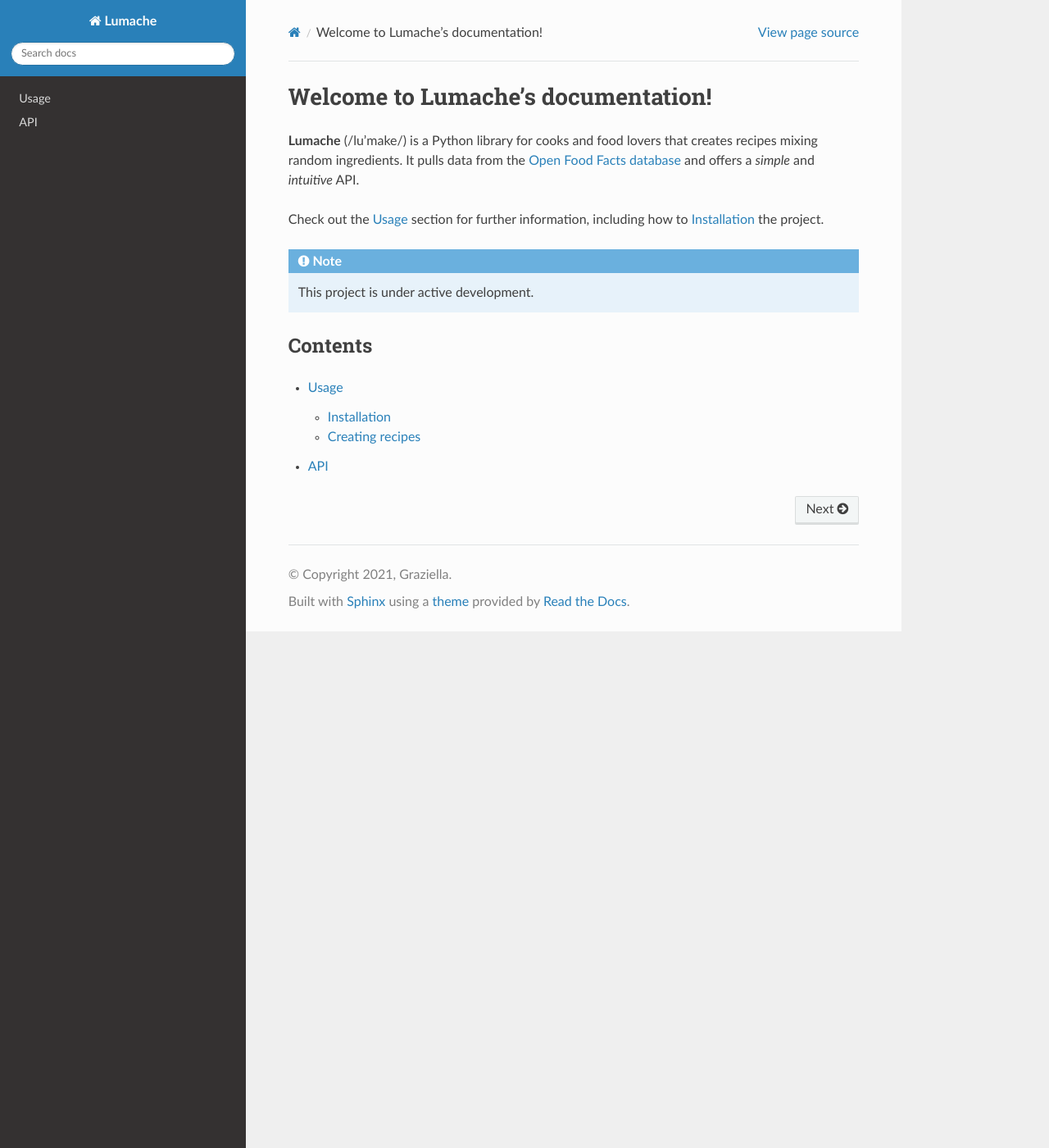
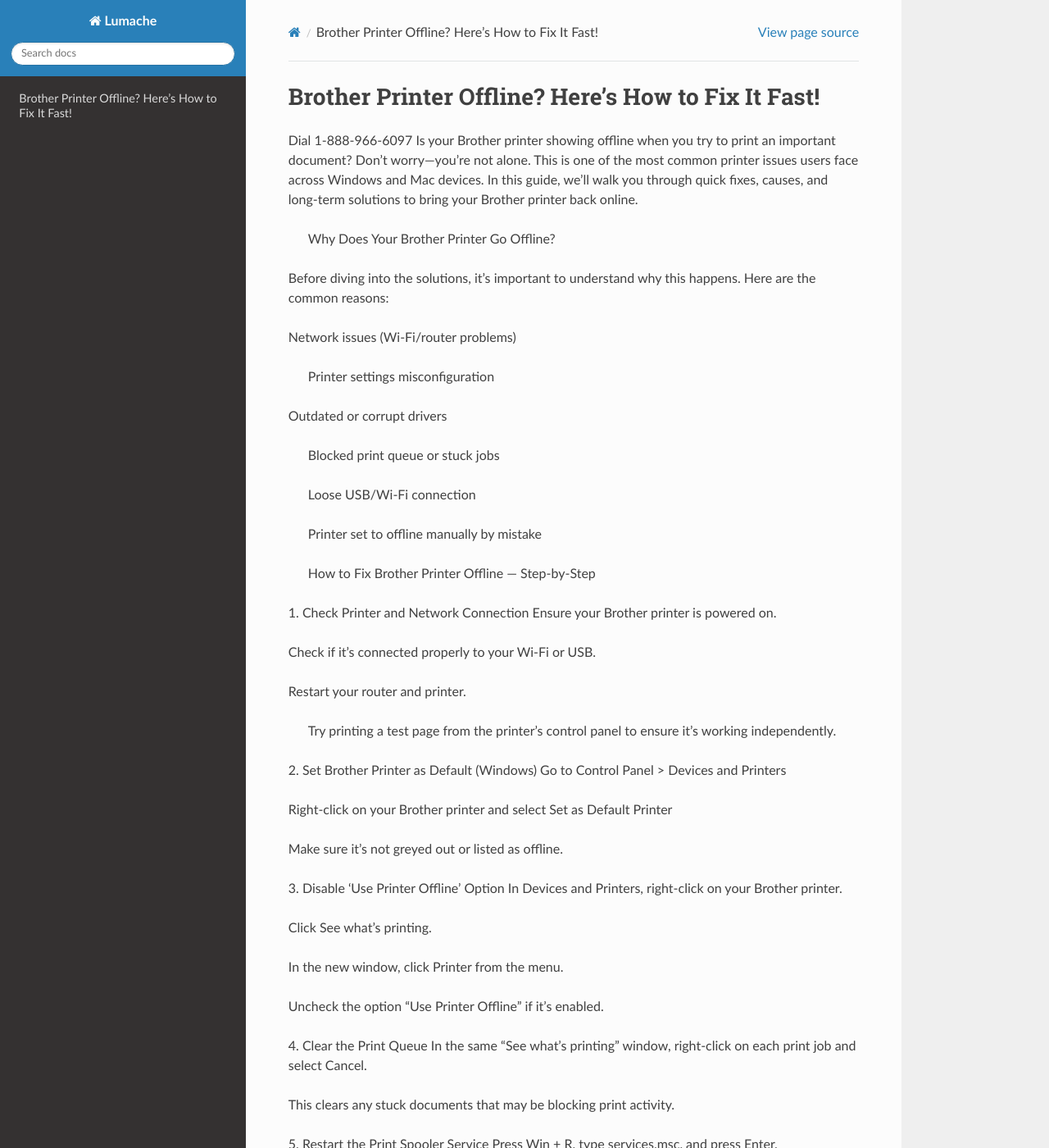
Before and after one commit to barrysmith97367/smartbrotips, a Sphinx documentation site: the page built from docs/source/index.rst, in a window 1280 px wide and 1400 px high. Shown: the whole window at 82% size. Built offline with Sphinx 7.4.7 and the Read the Docs theme 3.1.0, drawn with Linux system fonts in a browser that asks for light colours; some of the changed text lies outside the part shown.

Commit message:
Update index.rst

```diff
--- a/docs/source/index.rst
+++ b/docs/source/index.rst
@@ -1,22 +1,113 @@
-Welcome to Lumache's documentation!
+Brother Printer Offline? Here’s How to Fix It Fast!
 ===================================
 
-**Lumache** (/lu'make/) is a Python library for cooks and food lovers
-that creates recipes mixing random ingredients.
-It pulls data from the `Open Food Facts database <https://world.openfoodfacts.org/>`_
-and offers a *simple* and *intuitive* API.
+Dial 1-888-966-6097 Is your Brother printer showing offline when you try to print an important document? Don’t worry—you’re not alone. This is one of the most common printer issues users face across Windows and Mac devices. In this guide, we’ll walk you through quick fixes, causes, and long-term solutions to bring your Brother printer back online.
 
-Check out the :doc:`usage` section for further information, including
-how to :ref:`installation` the project.
+ Why Does Your Brother Printer Go Offline?
+Before diving into the solutions, it’s important to understand why this happens. Here are the common reasons:
 
-.. note::
+Network issues (Wi-Fi/router problems)
 
-   This project is under active development.
+ Printer settings misconfiguration
 
-Contents
---------
+Outdated or corrupt drivers
 
-.. toctree::
+ Blocked print queue or stuck jobs
 
-   usage
-   api
+ Loose USB/Wi-Fi connection
+
+ Printer set to offline manually by mistake
+
+ How to Fix Brother Printer Offline — Step-by-Step
+1. Check Printer and Network Connection
+Ensure your Brother printer is powered on.
+
+Check if it’s connected properly to your Wi-Fi or USB.
+
+Restart your router and printer.
+
+ Try printing a test page from the printer's control panel to ensure it's working independently.
+
+2. Set Brother Printer as Default (Windows)
+Go to Control Panel > Devices and Printers
+
+Right-click on your Brother printer and select Set as Default Printer
+
+Make sure it's not greyed out or listed as offline.
+
+3. Disable ‘Use Printer Offline’ Option
+In Devices and Printers, right-click on your Brother printer.
+
+Click See what’s printing.
+
+In the new window, click Printer from the menu.
+
+Uncheck the option “Use Printer Offline” if it’s enabled.
+
+4. Clear the Print Queue
+In the same “See what’s printing” window, right-click on each print job and select Cancel.
+
+This clears any stuck documents that may be blocking print activity.
+
+5. Restart the Print Spooler Service
+Press Win + R, type services.msc, and press Enter.
+
+Find Print Spooler, right-click, and click Restart.
+
+This will refresh the background printing process.
+
+6. Update or Reinstall Printer Drivers
+Outdated drivers are a major cause of offline errors.
+
+Visit the official Brother Support Website
+
+Search your printer model.
+
+Download and install the latest drivers for Windows or Mac.
+
+7. Reconnect Printer to Wi-Fi (For Wireless Models)
+Use the printer’s control panel to navigate to Network Settings > WLAN Setup.
+
+Re-enter your Wi-Fi credentials.
+
+Make sure both printer and PC are on the same network.
+
+
+Additional Fixes for Mac Users
+Open System Preferences > Printers & Scanners
+
+Select your Brother printer and remove it (-)
+
+Click the + button to re-add the printer
+
+Ensure it's set as default and shows as Idle
+
+Long-Term Solutions to Prevent Offline Issues
+Always keep printer drivers up to date.
+
+Avoid overloading the print queue.
+
+Ensure firmware is updated from Brother’s website.
+
+Place the printer within strong Wi-Fi range.
+
+Restart the printer weekly to refresh its settings.
+
+Frequently Asked Questions (FAQs)
+Q1. Why does my Brother printer keep going offline on Windows 11?
+Your printer may be offline due to network fluctuations, outdated drivers, or the “Use Printer Offline” setting being enabled.
+
+Q2. How do I get my Brother printer back online quickly?
+Try restarting both printer and computer, ensure the printer is set as default, and disable the “Use Printer Offline” option in settings.
+
+Q3. My printer is online but still not printing—what should I do?
+Check for a stuck print queue. Cancel all documents and try a fresh print. Also, verify that the printer has paper, ink, and no hardware errors.
+
+Q4. Does Brother offer an app to fix printer issues?
+Yes, Brother has the iPrint&Scan app for both mobile and desktop, which helps in managing connections and diagnosing issues.
+
+Q5. Should I uninstall and reinstall the printer?
+If none of the fixes work, reinstalling your Brother printer often solves deep-rooted driver or configuration issues.
+
+Final Thoughts
+The “Brother Printer Offline” issue can be frustrating, but it's usually easy to fix with the right steps. Whether you're using a USB, Wi-Fi, or network connection, following the guide above will help you get your printer back online in minutes.
```
